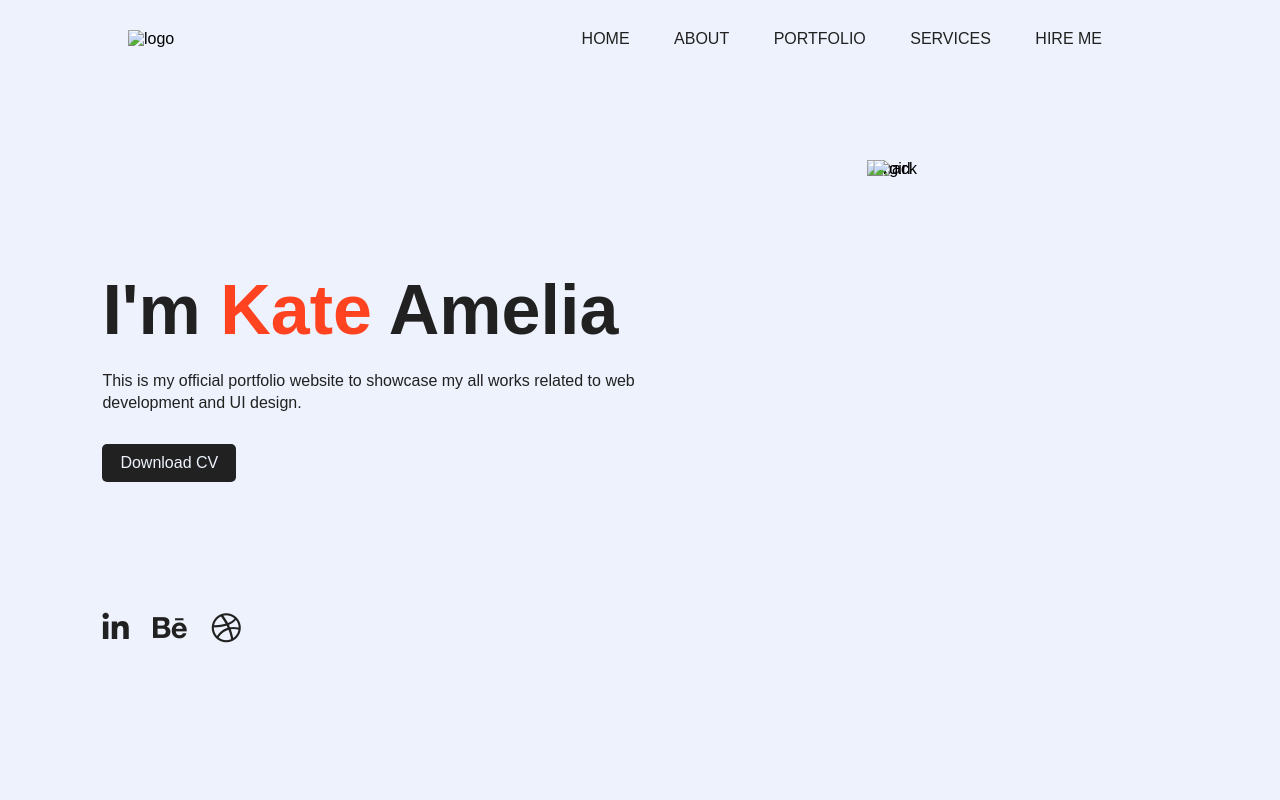
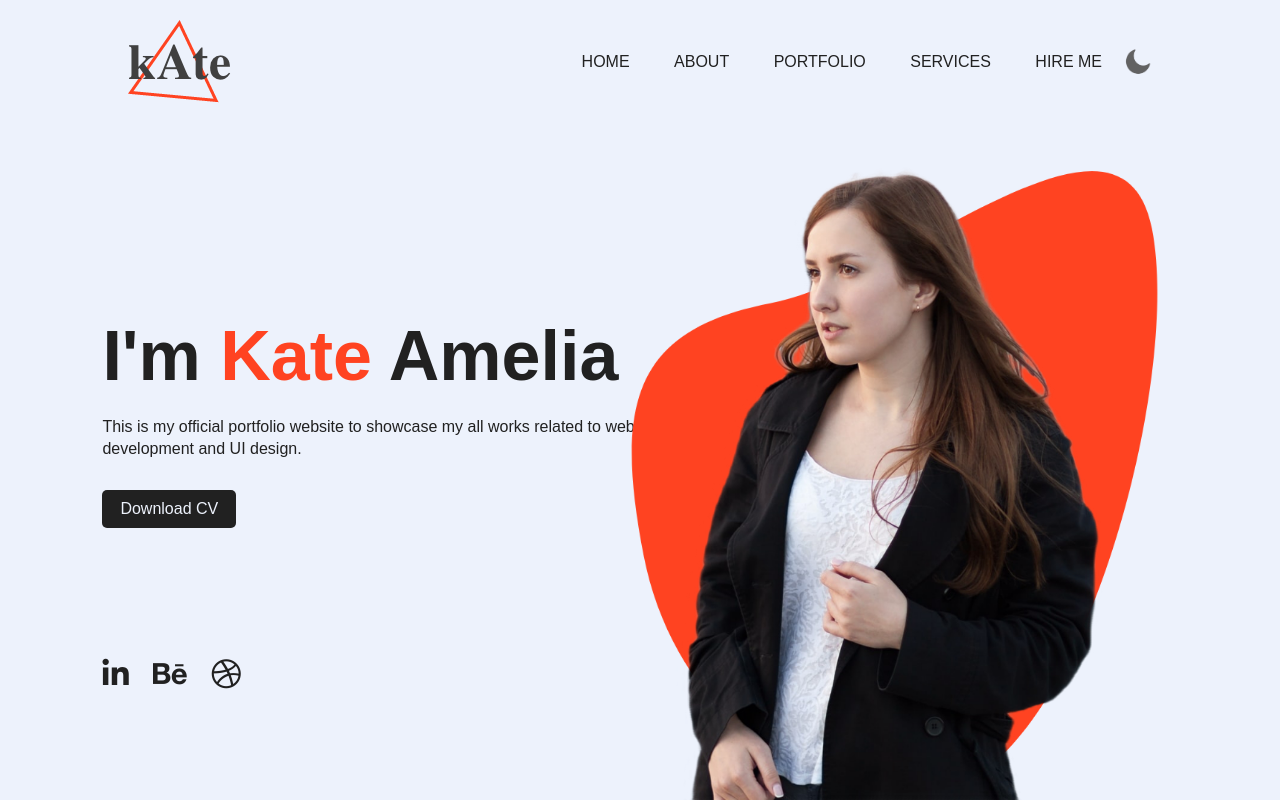
Before and after one commit to Gargshruti19/dark-theme-website, a plain HTML site: page index.html in a window 1280 px wide. Drawn offline with Linux system fonts and the light colour scheme.

Commit message:
Update index.html

```diff
--- a/index.html
+++ b/index.html
@@ -16,7 +16,7 @@
 	<body>
 		<div class="hero">
 			<nav>
-				<img src="logo.png" alt="logo" />
+				<img src="images/logo.png" alt="logo" />
 				<ul>
 					<li><a href="">HOME</a></li>
 					<li><a href="">ABOUT</a></li>
@@ -24,7 +24,7 @@
 					<li><a href="">SERVICES</a></li>
 					<li><a href="">HIRE ME</a></li>
 				</ul>
-				<img id="icon" src="moon.png" alt="" />
+				<img id="icon" src="images/moon.png" alt="" />
 			</nav>
 			<div class="info">
 				<h1>I'm <span>Kate</span> Amelia</h1>
@@ -36,8 +36,8 @@
 				<a href="">Download CV</a>
 			</div>
 			<div class="img-box">
-				<img class="back-img" src="pattern.png" alt="back" />
-				<img class="main-img" src="girl.png" alt="girl" />
+				<img class="back-img" src="images/pattern.png" alt="back" />
+				<img class="main-img" src="images/girl.png" alt="girl" />
 			</div>
 			<div class="social-links">
 				<a href=""><i class="fa-brands fa-linkedin-in"></i></a>
@@ -50,9 +50,9 @@
 			icon.onclick = function () {
 				document.body.classList.toggle("dark-theme");
 				if (document.body.classList.contains("dark-theme")) {
-					icon.src = "sun.png";
+					icon.src = "images/sun.png";
 				} else {
-					icon.src = "moon.png";
+					icon.src = "images/moon.png";
 				}
 			};
 		</script>
```
